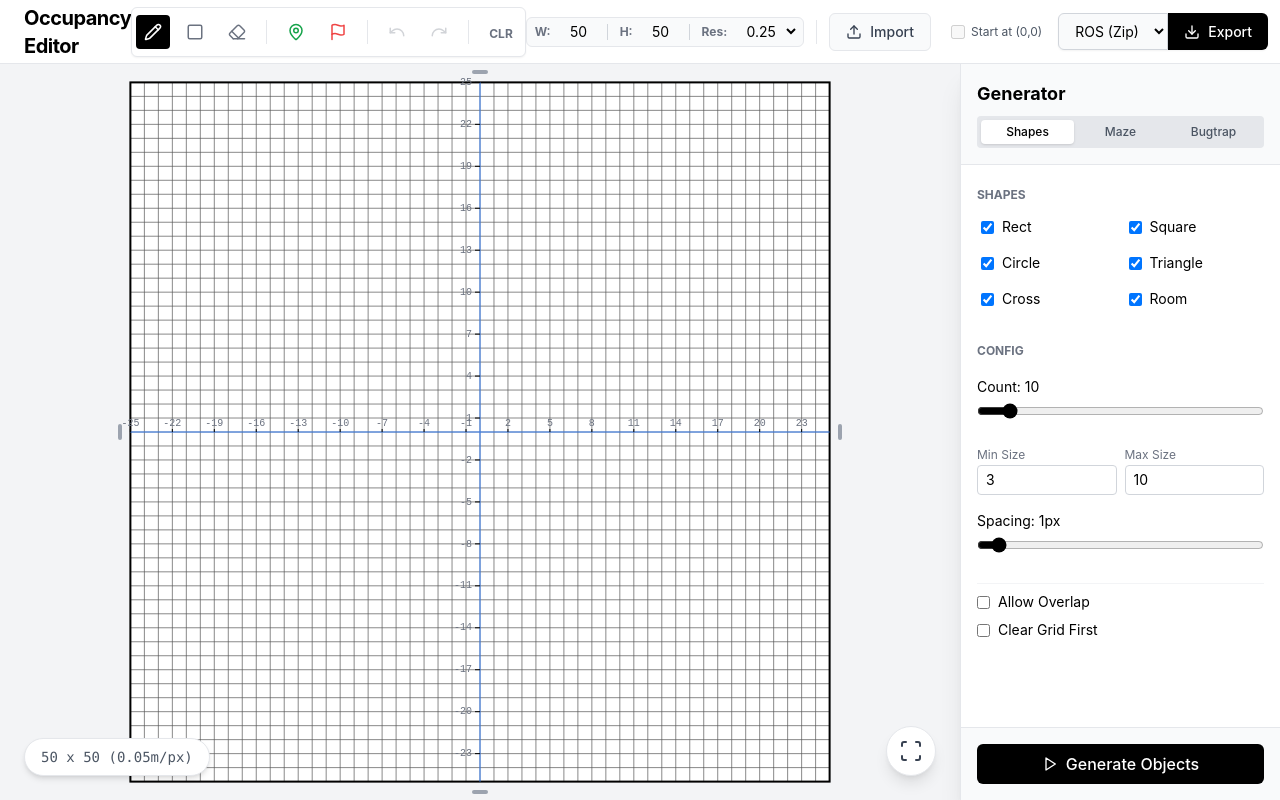
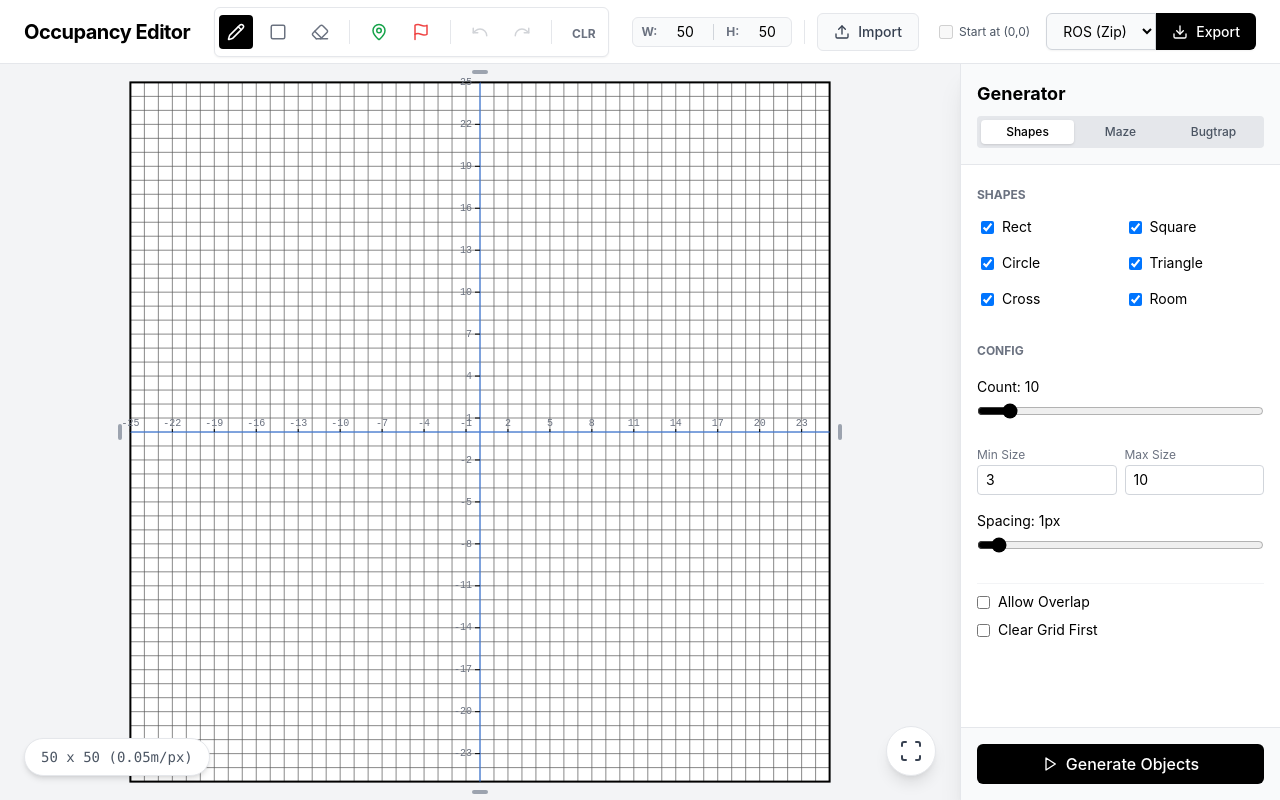
Before and after one commit to serboba/occupancy-editor, a React (Vite) app: page / in a window 1280 px wide. Built offline with nearby package versions, Linux system fonts and the light colour scheme.

Commit message:
revert last commit

```diff
--- a/src/App.tsx
+++ b/src/App.tsx
@@ -276,21 +276,6 @@ function App() {
                 if (!isNaN(val) && val > 0) resize(width, val, 0, 0);
               }}
             />
-            <div className="w-px h-4 bg-gray-300 mx-1" />
-            <span className="text-gray-500 px-1 text-xs font-bold">Res:</span>
-            <select
-              value={metadata.resolution}
-              onChange={(e) => {
-                const newRes = parseFloat(e.target.value);
-                updateMetadata({ ...metadata, resolution: newRes });
-              }}
-              className="w-16 bg-transparent text-center focus:outline-none focus:ring-1 rounded text-sm"
-            >
-              <option value="0.25">0.25</option>
-              <option value="0.5">0.5</option>
-              <option value="0.75">0.75</option>
-              <option value="1.0">1.0</option>
-            </select>
           </div>
 
           <div className="w-px h-6 bg-gray-200" />
--- a/src/utils/csvParser.ts
+++ b/src/utils/csvParser.ts
@@ -21,7 +21,6 @@ export function parseCSV(csvText: string, defaultResolution: number = 0.05): Par
     const dataRows: string[] = [];
     let start: { x: number; y: number } | undefined;
     let goal: { x: number; y: number } | undefined;
-    let resolution: number | undefined;
 
     // Parse comment lines and collect data rows
     for (const line of lines) {
@@ -31,14 +30,8 @@ export function parseCSV(csvText: string, defaultResolution: number = 0.05): Par
         if (trimmed.startsWith('#')) {
             // Parse metadata comments
             const parts = trimmed.substring(1).trim().split(',');
-            const type = parts[0].trim();
-
-            if (type === 'resolution' && parts.length >= 2) {
-                const res = parseFloat(parts[1].trim());
-                if (!isNaN(res) && res > 0) {
-                    resolution = res;
-                }
-            } else if (parts.length >= 3) {
+            if (parts.length >= 3) {
+                const type = parts[0].trim();
                 const x = parseInt(parts[1].trim(), 10);
                 const y = parseInt(parts[2].trim(), 10);
 
@@ -88,7 +81,7 @@ export function parseCSV(csvText: string, defaultResolution: number = 0.05): Par
 
     // Create metadata
     const metadata: GridMetadata = {
-        resolution: resolution !== undefined ? resolution : defaultResolution,
+        resolution: defaultResolution,
         origin: { x: 0, y: 0, theta: 0 },
         start,
         goal
--- a/src/utils/exportUtils.ts
+++ b/src/utils/exportUtils.ts
@@ -102,7 +102,6 @@ export const generateCSV = (data: GridData, width: number, height: number, metad
 
     // Add metadata as comments at the top
     if (finalMetadata) {
-        csv += `# resolution,${finalMetadata.resolution}\n`;
         if (finalMetadata.start) {
             csv += `# start,${finalMetadata.start.x},${finalMetadata.start.y}\n`;
         }
```
Also changed, not shown: src/components/GridCanvas.tsx (line endings or trailing spaces), 1 other file (tests, documents, lock files or other folders). Lines whose indentation alone changed are shown as unchanged.
